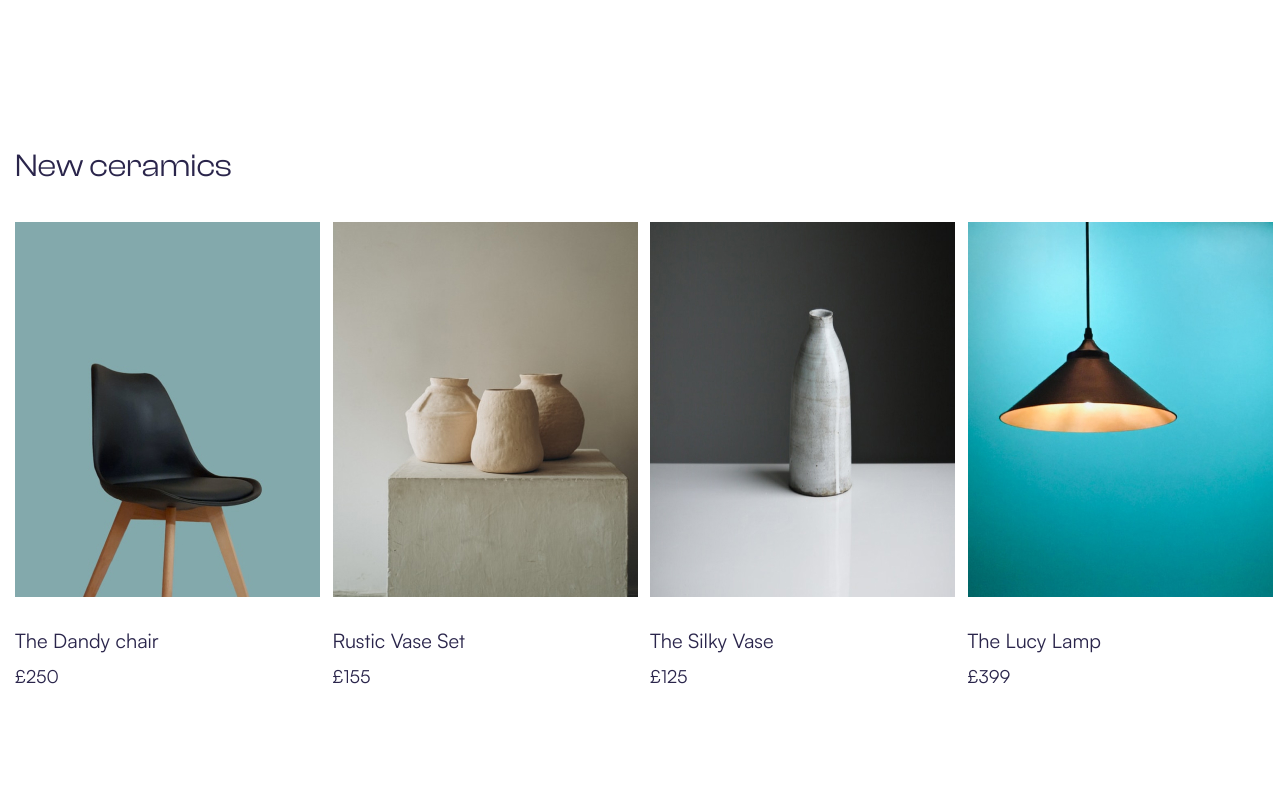
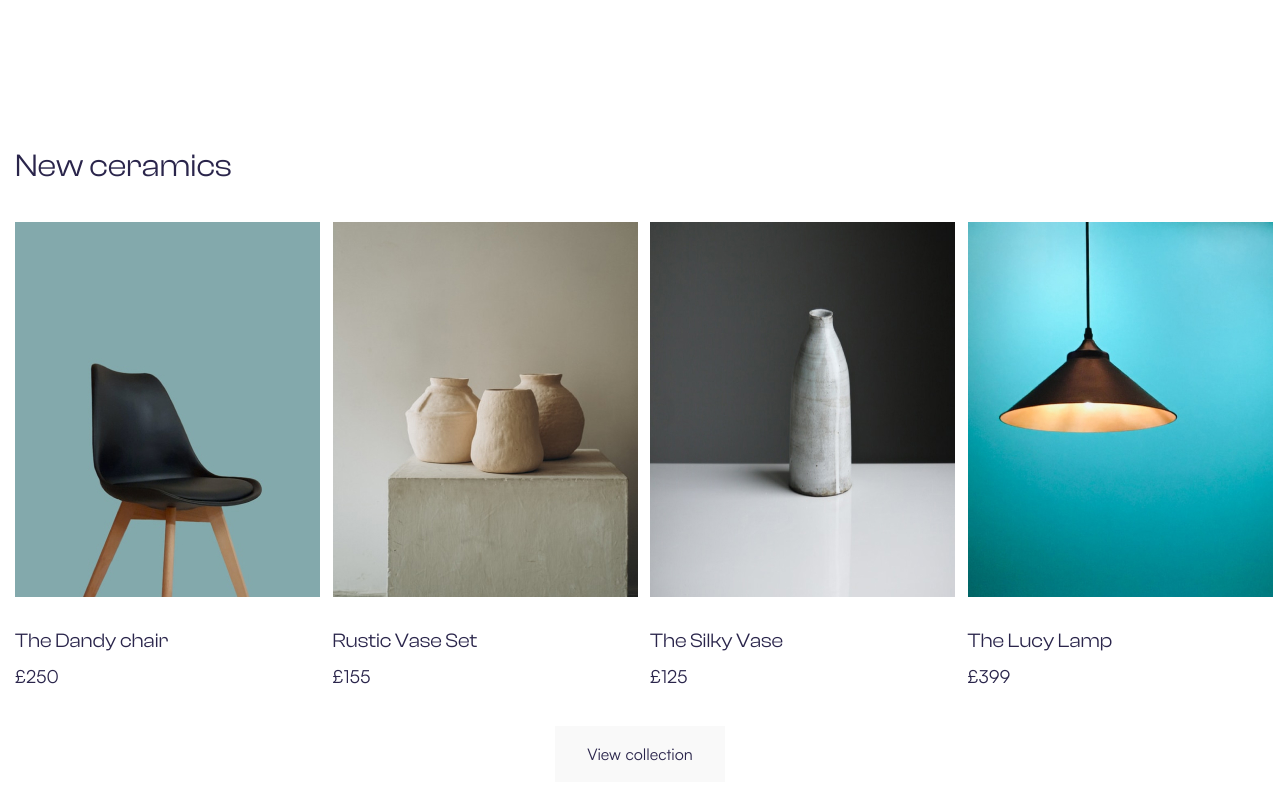
Before and after one commit to id-edm/avion, a plain HTML site: page index.html in a window 1280 px wide. Shown: the part 1126-1926 px from the top of the page. Before the commit the page ends 1872 px from the top, so only its background shows below. Drawn offline with Linux system fonts and the light colour scheme.

Commit message:
feat: add btn section products

```diff
--- a/css/blocks/_btn.css
+++ b/css/blocks/_btn.css
@@ -14,3 +14,8 @@
 .btn--theme--dark {
   background: rgba(249, 249, 249, 0.15);
 }
+
+.btn--theme--light {
+  color: var(--dark-primary);
+  background: var(--light-grey);
+}
--- /dev/null
+++ b/css/blocks/_centered.css
@@ -0,0 +1,4 @@
+.centered {
+	padding-top: 36px;
+	text-align: center;
+}
--- a/css/blocks/_product.css
+++ b/css/blocks/_product.css
@@ -18,6 +18,7 @@
 
 .product__title {
 	margin: 0;
+	font-family: var(--second-family);
 	font-weight: 400;
 	font-size: 20px;
 	line-height: 140%;
--- a/css/main.css
+++ b/css/main.css
@@ -10,6 +10,7 @@
 @import url('blocks/_header.css');
 @import url('blocks/_logo.css');
 @import url('blocks/_nav.css');
+@import url('blocks/_centered.css');
 @import url('blocks/_title.css');
 @import url('blocks/_hero.css');
 @import url('blocks/_benefits.css');
--- a/index.html
+++ b/index.html
@@ -209,6 +209,9 @@
             </article>
           </li>
         </ul>
+        <div class="centered">
+          <a href="#" class="btn products__btn btn--theme--light">View collection</a>
+        </div>
       </div>
     </section>
   </main>
```
